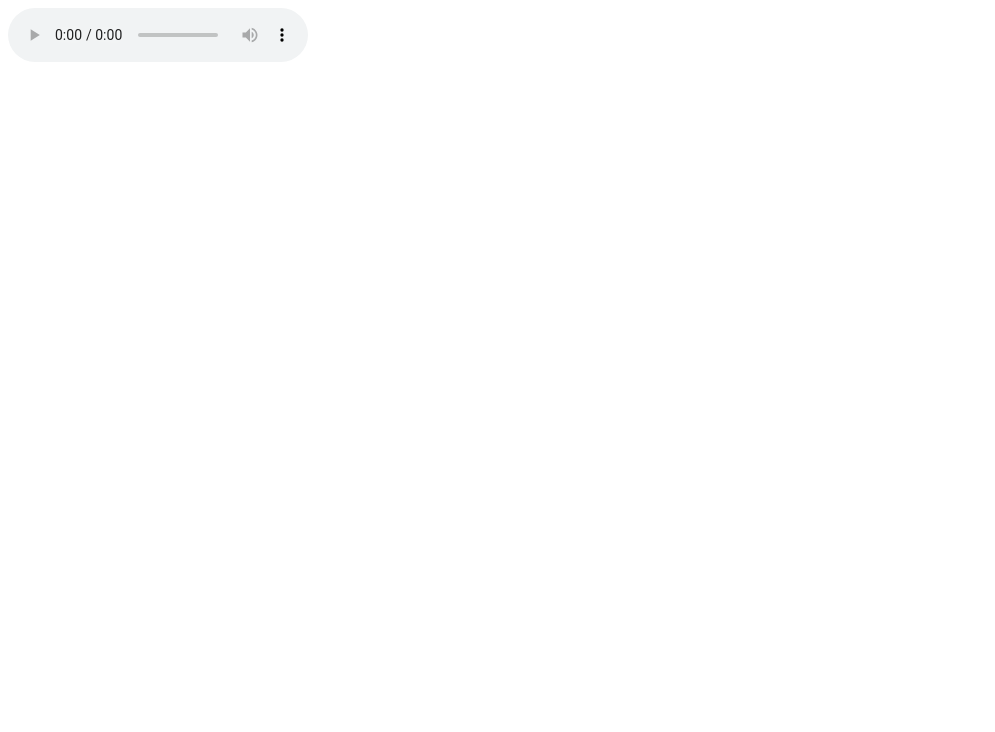
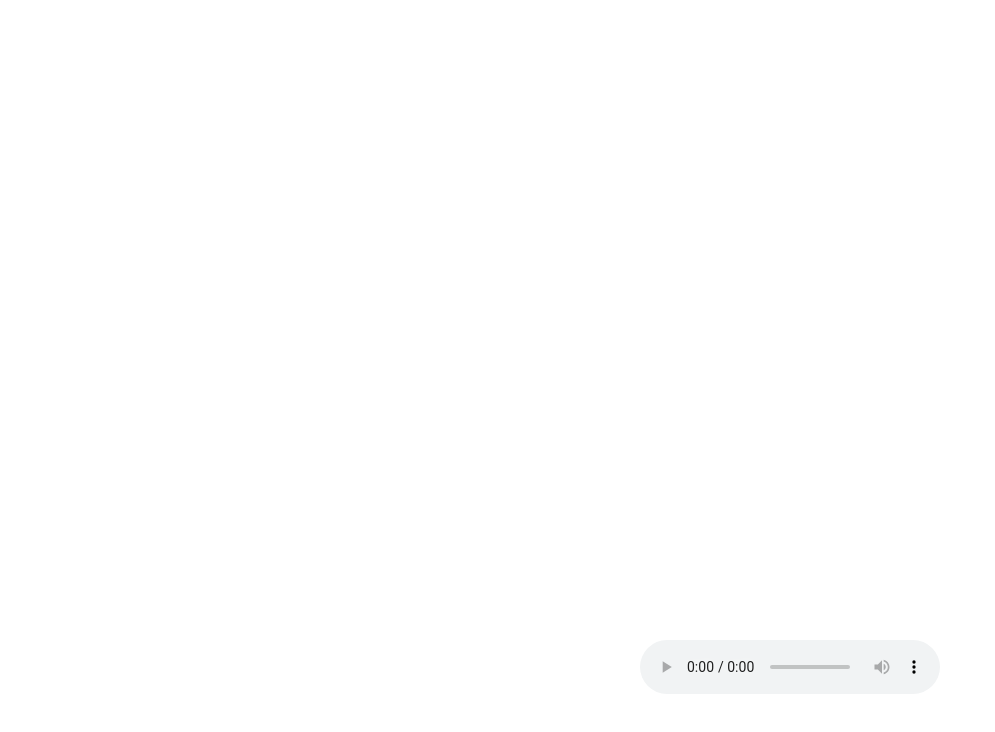
Before and after one commit to jesstsomethoughts/stillinlove, a plain HTML site: page index.html in a window 1280 px wide. Shown: the whole page, without its empty margins (0-995 px from the left). Drawn offline with Linux system fonts and the light colour scheme.

Commit message:
Update index.html

```diff
--- a/index.html
+++ b/index.html
@@ -9,7 +9,7 @@
         <link href="https://fonts.googleapis.com/css2?family=Oswald:wght@300&display=swap" rel="stylesheet">
         <link href="https://fonts.googleapis.com/css2?family=PT+Sans&display=swap" rel="stylesheet">
         <style>
-            .body {
+            .audio {
                 color: black;
                 margin-left: 50%;
                 margin-top: 50%;
@@ -19,7 +19,7 @@
     </head>
 
     <body>
-      <audio controls src="sil.mp4" type="audio/mpeg">
+      <audio controls src="sil.mp4" type="audio/mpeg" class="audio">
               </audio>
     </body>
 </html>
```
